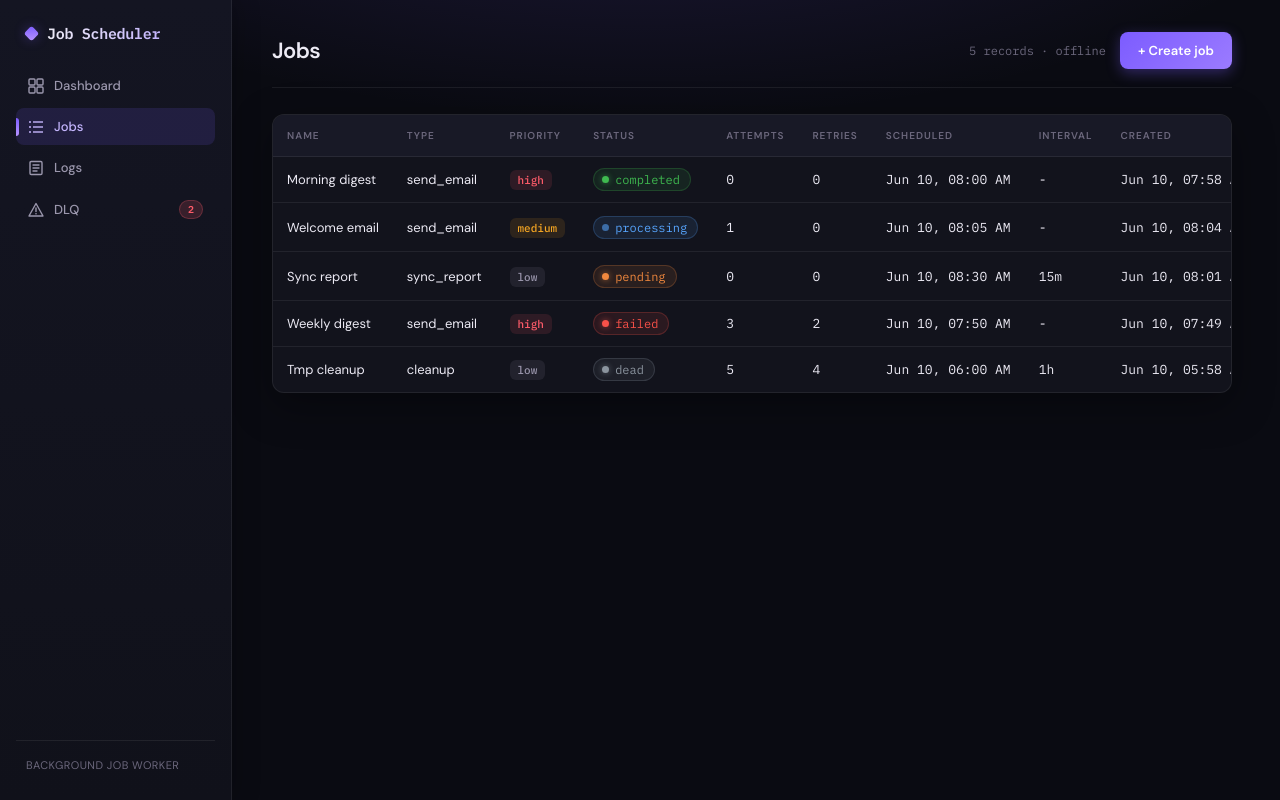
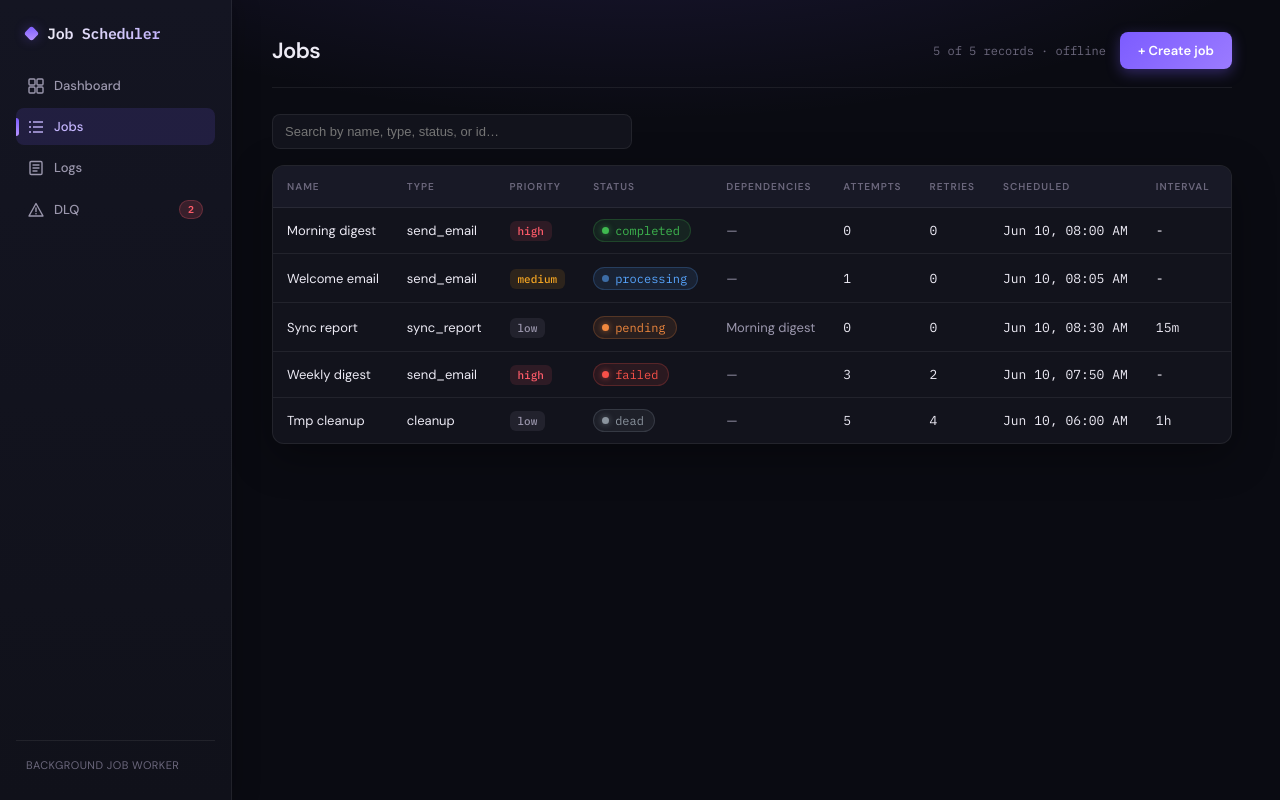
Before and after one commit to igbonekwu-joy/background-job-scheduler, a React (Vite) app in the folder client/: page / in a window 1280 px wide. Both pictures are taken after a click on the button "Jobs". Built offline with nearby package versions, Linux system fonts and the light colour scheme; no server answers.

Commit message:
feat: show job dependencies and add jobs table search

```diff
--- a/client/src/App.css
+++ b/client/src/App.css
@@ -206,6 +206,41 @@ body {
 .page-sub {
   font-size: 12px;
   color: var(--text-faint);
+}
+
+.jobs-toolbar {
+  margin-bottom: 16px;
+}
+
+.jobs-search {
+  width: 100%;
+  max-width: 360px;
+  padding: 9px 12px;
+  border: 1px solid var(--panel-border);
+  border-radius: 8px;
+  background: var(--panel);
+  color: var(--text);
+  font-size: 13px;
+}
+
+.jobs-search:focus {
+  outline: none;
+  border-color: var(--accent);
+}
+
+.job-deps {
+  max-width: 180px;
+  overflow: hidden;
+  text-overflow: ellipsis;
+  white-space: nowrap;
+  font-size: 13px;
+  color: var(--text-dim);
+}
+
+.table-empty {
+  text-align: center;
+  color: var(--text-faint);
+  padding: 28px 12px;
 }
 
 /* Dashboard stat cards */
--- a/client/src/App.jsx
+++ b/client/src/App.jsx
@@ -40,6 +40,7 @@ export default function App() {
     links: {},
   });
   const jobsPageRef = useRef(1);
+  const jobsSearchRef = useRef('');
   const dlqPageRef = useRef(1);
   const [dlqPagination, setDlqPagination] = useState({
     page: 1,
@@ -49,8 +50,12 @@ export default function App() {
     links: {},
   });
 
-  const loadJobsPage = useCallback(async (page = 1) => {
-    const result = await fetchJobs({ page, limit: DEFAULT_JOBS_PAGE_SIZE });
+  const loadJobsPage = useCallback(async (page = 1, search = jobsSearchRef.current) => {
+    const result = await fetchJobs({
+      page,
+      limit: DEFAULT_JOBS_PAGE_SIZE,
+      search: search?.trim() || undefined,
+    });
     jobsPageRef.current = result.page;
     setJobs(result.jobs);
     setJobsPagination({
@@ -249,6 +254,10 @@ export default function App() {
             pagination={jobsPagination}
             live={dataSource === 'live'}
             onPageChange={loadJobsPage}
+            onSearch={(term) => {
+              jobsSearchRef.current = term;
+              loadJobsPage(1, term).catch(() => {});
+            }}
             onCreate={handleCreate}
             onCancel={handleCancel}
             sourceHint={sourceHint}
--- a/client/src/api/jobs.js
+++ b/client/src/api/jobs.js
@@ -26,6 +26,14 @@ function formatInterval(recurringInterval) {
   return INTERVAL_LABEL[recurringInterval] ?? recurringInterval;
 }
 
+function normalizeDependencies(raw) {
+  if (!Array.isArray(raw) || raw.length === 0) return [];
+  return raw.map((dep) => {
+    if (typeof dep === 'string') return { id: dep, name: '' };
+    return { id: dep.id, name: dep.name ?? '' };
+  });
+}
+
 export function mapJobFromApi(job) {
   return {
     id: job.id,
@@ -38,7 +46,36 @@ export function mapJobFromApi(job) {
     interval: formatInterval(job.recurring_interval),
     created_time: job.created_at,
     payload: job.payload ?? {},
+    dependencies: normalizeDependencies(job.dependencies),
   };
+}
+
+/** Client-side filter for offline/demo job lists. */
+export function filterJobs(jobs, search) {
+  const q = search.trim().toLowerCase();
+  if (!q) return jobs;
+
+  return jobs.filter((job) => {
+    const depText = (job.dependencies ?? [])
+      .map((dep) => `${dep.name} ${dep.id}`.trim())
+      .join(' ');
+
+    return (
+      (job.name || '').toLowerCase().includes(q)
+      || job.type.toLowerCase().includes(q)
+      || job.status.toLowerCase().includes(q)
+      || String(job.id).toLowerCase().includes(q)
+      || depText.toLowerCase().includes(q)
+    );
+  });
+}
+
+export function formatDependencyLabels(dependencies, nameById = new Map()) {
+  if (!dependencies?.length) return '—';
+
+  return dependencies
+    .map((dep) => dep.name || nameById.get(dep.id) || dep.id)
+    .join(', ');
 }
 
 /** Map backend stat keys to the dashboard display model. */
@@ -63,12 +100,13 @@ export function mapStatsFromApi(apiStats) {
 
 const DEFAULT_JOBS_PAGE_SIZE = 20;
 
-export async function fetchJobs({ page = 1, limit = DEFAULT_JOBS_PAGE_SIZE, status } = {}) {
+export async function fetchJobs({ page = 1, limit = DEFAULT_JOBS_PAGE_SIZE, status, search } = {}) {
   const params = new URLSearchParams({
     page: String(page),
     limit: String(limit),
   });
   if (status) params.set('status', status);
+  if (search?.trim()) params.set('search', search.trim());
 
   const res = await fetch(apiUrl(`/api/jobs?${params}`));
   const body = await parseJsonResponse(res);
--- a/client/src/data/seed.js
+++ b/client/src/data/seed.js
@@ -12,7 +12,18 @@ export const PRIORITY_LABEL = { 1: 'high', 2: 'medium', 3: 'low' };
 export const seedJobs = [
   { id: 'job_8f2a', name: 'Morning digest', type: 'send_email', priority: 1, status: 'completed', retry_count: 0, scheduled_time: '2026-06-10T08:00:00Z', interval: '-', created_time: '2026-06-10T07:58:11Z' },
   { id: 'job_91bd', name: 'Welcome email', type: 'send_email', priority: 2, status: 'processing', retry_count: 1, scheduled_time: '2026-06-10T08:05:00Z', interval: '-', created_time: '2026-06-10T08:04:40Z' },
-  { id: 'job_a04c', name: 'Sync report', type: 'sync_report', priority: 3, status: 'pending', retry_count: 0, scheduled_time: '2026-06-10T08:30:00Z', interval: '15m', created_time: '2026-06-10T08:01:02Z' },
+  {
+    id: 'job_a04c',
+    name: 'Sync report',
+    type: 'sync_report',
+    priority: 3,
+    status: 'pending',
+    retry_count: 0,
+    scheduled_time: '2026-06-10T08:30:00Z',
+    interval: '15m',
+    created_time: '2026-06-10T08:01:02Z',
+    dependencies: [{ id: 'job_8f2a', name: 'Morning digest' }],
+  },
   { id: 'job_b711', name: 'Weekly digest', type: 'send_email', priority: 1, status: 'failed', retry_count: 3, scheduled_time: '2026-06-10T07:50:00Z', interval: '-', created_time: '2026-06-10T07:49:01Z' },
   { id: 'job_c220', name: 'Tmp cleanup', type: 'cleanup', priority: 3, status: 'dead', retry_count: 5, scheduled_time: '2026-06-10T06:00:00Z', interval: '1h', created_time: '2026-06-10T05:58:30Z' },
 ];
--- a/client/src/pages/JobsPage.jsx
+++ b/client/src/pages/JobsPage.jsx
@@ -1,7 +1,8 @@
-import { useState } from 'react';
+import { useMemo, useRef, useState } from 'react';
 import StatusPill from '../components/StatusPill';
 import CreateJobModal from '../components/CreateJobModal';
 import { PRIORITY_LABEL, fmtTime } from '../data/seed';
+import { filterJobs, formatDependencyLabels } from '../api/jobs';
 
 const CANCELLABLE = new Set(['pending', 'processing']);
 
@@ -12,17 +13,37 @@ export default function JobsPage({
   pagination = EMPTY_PAGINATION,
   live = false,
   onPageChange,
+  onSearch,
   onCreate,
   onCancel,
   sourceHint = '',
 }) {
   const [showModal, setShowModal] = useState(false);
   const [pageLoading, setPageLoading] = useState(false);
+  const [search, setSearch] = useState('');
+  const searchDebounceRef = useRef(null);
 
   const { page, total, total_jobs, links } = pagination;
+  const nameById = useMemo(() => {
+    const map = new Map();
+    for (const job of jobs) map.set(job.id, job.name || job.id);
+    return map;
+  }, [jobs]);
+
+  const displayJobs = live ? jobs : filterJobs(jobs, search);
   const recordLabel = live
     ? `${total_jobs} total · page ${page} of ${Math.max(total, 1)}`
-    : `${jobs.length} records`;
+    : `${displayJobs.length} of ${jobs.length} records`;
+
+  function handleSearchChange(value) {
+    setSearch(value);
+    if (!live) return;
+
+    clearTimeout(searchDebounceRef.current);
+    searchDebounceRef.current = setTimeout(() => {
+      onSearch?.(value);
+    }, 300);
+  }
 
   async function goToPage(nextPage) {
     if (!live || !onPageChange || nextPage < 1 || nextPage > total) return;
@@ -46,6 +67,17 @@ export default function JobsPage({
         </div>
       </div>
 
+      <div className="jobs-toolbar">
+        <input
+          type="search"
+          className="jobs-search"
+          placeholder="Search by name, type, status, or id…"
+          value={search}
+          onChange={e => handleSearchChange(e.target.value)}
+          aria-label="Search jobs"
+        />
+      </div>
+
       <div className="table-wrap">
         <table>
           <thead>
@@ -54,6 +86,7 @@ export default function JobsPage({
               <th>type</th>
               <th>priority</th>
               <th>status</th>
+              <th>dependencies</th>
               <th>attempts</th>
               <th>retries</th>
               <th>scheduled</th>
@@ -63,12 +96,22 @@ export default function JobsPage({
             </tr>
           </thead>
           <tbody>
-            {jobs.map(j => (
+            {displayJobs.length === 0 ? (
+              <tr>
+                <td colSpan={11} className="table-empty">
+                  {search.trim() ? 'No jobs match your search.' : 'No jobs yet.'}
+                </td>
+              </tr>
+            ) : (
+              displayJobs.map(j => (
                 <tr key={j.id}>
                   <td title={j.id}>{j.name || j.id}</td>
                   <td>{j.type}</td>
                   <td><span className={`prio prio-${j.priority}`}>{PRIORITY_LABEL[j.priority]}</span></td>
                   <td><StatusPill status={j.status} /></td>
+                  <td className="job-deps" title={formatDependencyLabels(j.dependencies, nameById)}>
+                    {formatDependencyLabels(j.dependencies, nameById)}
+                  </td>
                   <td className="mono">{j.retry_count}</td>
                   <td className="mono">{j.retry_count > 0 ? j.retry_count - 1 : j.retry_count}</td>
                   <td className="mono">{fmtTime(j.scheduled_time)}</td>
@@ -82,7 +125,8 @@ export default function JobsPage({
                     )}
                   </td>
                 </tr>
-            ))}
+              ))
+            )}
           </tbody>
         </table>
       </div>
```
Also changed, not shown: 2 other files (tests, documents, lock files or other folders). Lines whose indentation alone changed are shown as unchanged.
